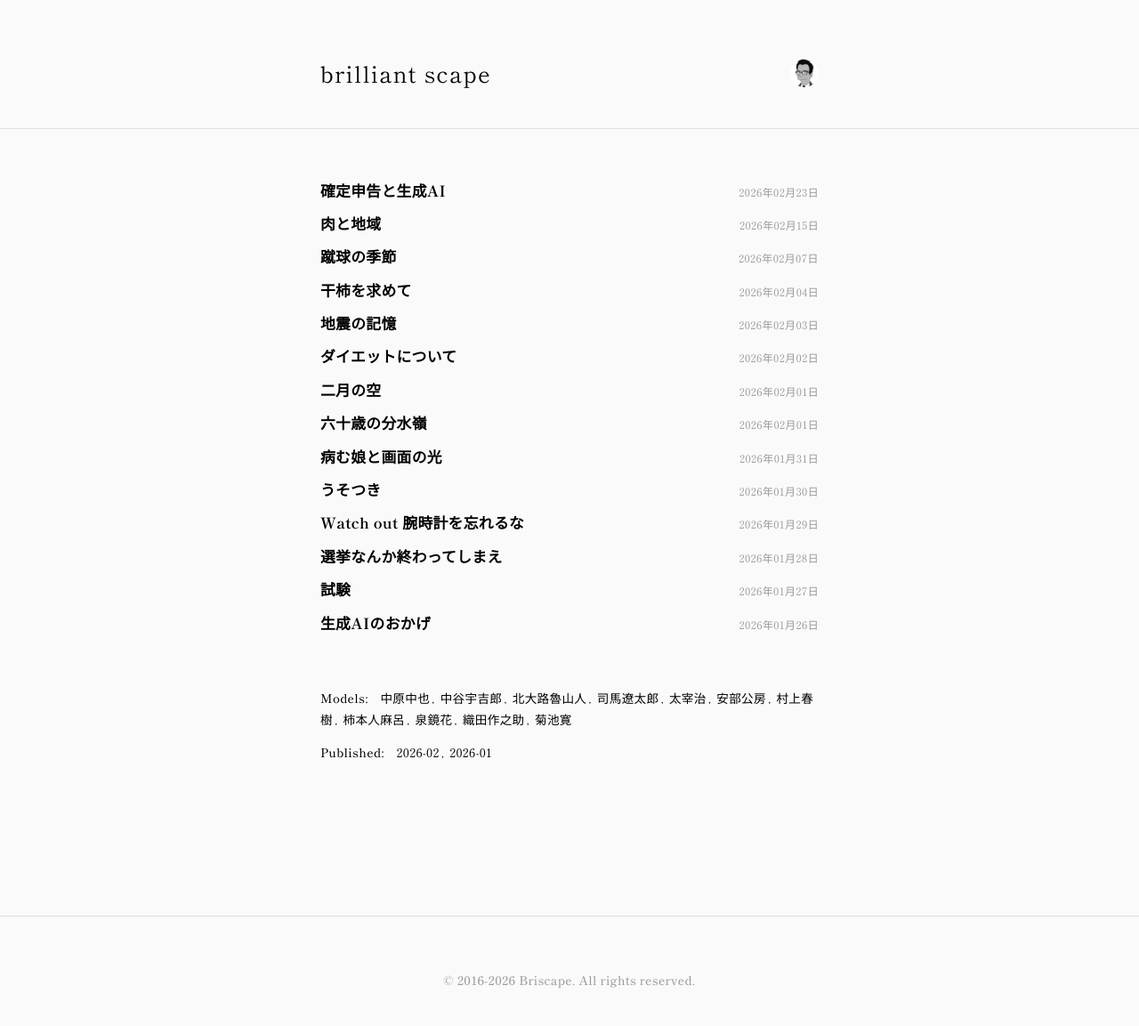
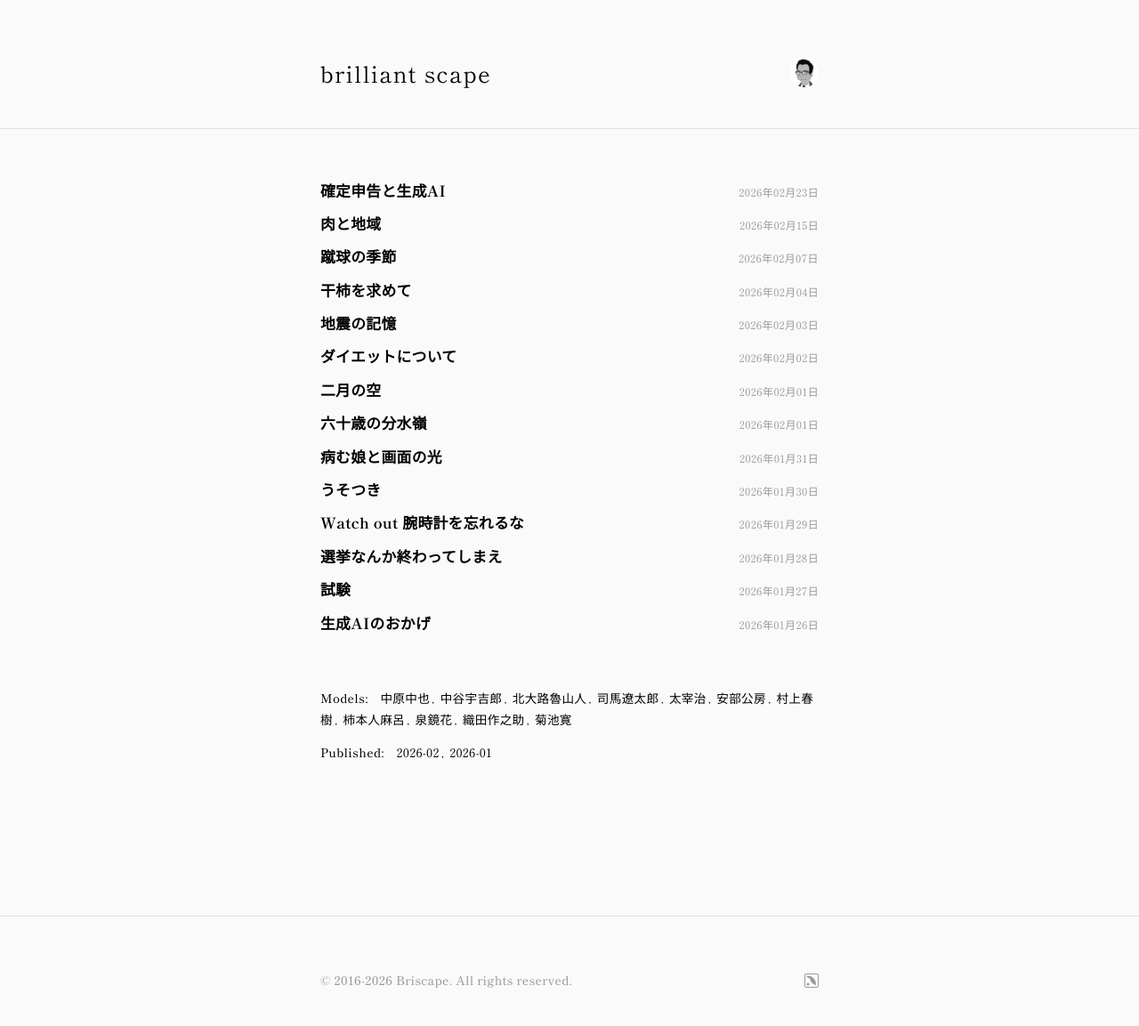
Before and after one commit to champlasonic/logs4me, a Jekyll site: the page built from index.md, in a window 1280 px wide. Shown: the whole page at 89% size. Built offline with Jekyll 4.4.1, drawn with Linux system fonts in a browser that asks for light colours; some web fonts are replaced.

Commit message:
add rss functions

```diff
--- a/_layouts/default.html
+++ b/_layouts/default.html
@@ -48,8 +48,14 @@
   </main>
 
   <footer class="site-footer">
-    <div class="container">
+    <div class="container footer-container">
       <p>&copy; 2016-{{ site.time | date: '%Y' }} Briscape. All rights reserved.</p>
+      <a href="{{ '/feed.xml' | relative_url }}" class="rss-link" title="Subscribe via RSS" target="_blank" rel="noopener noreferrer">
+        <svg xmlns="http://www.w3.org/2000/svg" width="16" height="16" fill="currentColor" class="bi bi-rss" viewBox="0 0 16 16">
+          <path d="M14 1a1 1 0 0 1 1 1v12a1 1 0 0 1-1 1H2a1 1 0 0 1-1-1V2a1 1 0 0 1 1-1h12zM2 0a2 2 0 0 0-2 2v12a2 2 0 0 0 2 2h12a2 2 0 0 0 2-2V2a2 2 0 0 0-2-2H2z"/>
+          <path d="M5.5 12a1.5 1.5 0 1 1-3 0 1.5 1.5 0 0 1 3 0zm-3-8.5a1 1 0 0 1 1-1c5.247 0 9.5 4.253 9.5 9.5a1 1 0 0 1-2 0C8.981 11.5 6.5 9.019 6.5 6a1 1 0 0 1-1-1h-1z"/>
+        </svg>
+      </a>
     </div>
   </footer>
 </body>
--- a/assets/css/main.css
+++ b/assets/css/main.css
@@ -482,17 +482,39 @@ body {
   padding: 60px 0 40px 0;
   border-top: 1px solid #e0e0e0;
   margin-top: 100px;
-  text-align: center;
   color: #999;
   font-size: 0.85rem;
   font-weight: 500;
   letter-spacing: 0.02em;
 }
 
+.site-footer .footer-container {
+  display: flex;
+  justify-content: space-between;
+  align-items: center;
+}
+
+.site-footer .rss-link {
+  color: #999;
+  transition: color 0.2s ease;
+  display: flex;
+  align-items: center;
+}
+
+.site-footer .rss-link:hover {
+  color: #000;
+}
+
 /* Responsive */
 @media (max-width: 768px) {
   .container {
     padding: 0 32px;
+  }
+
+  .site-footer .footer-container {
+    flex-direction: column;
+    gap: 16px;
+    text-align: center;
   }
 
   .site-header {
```
